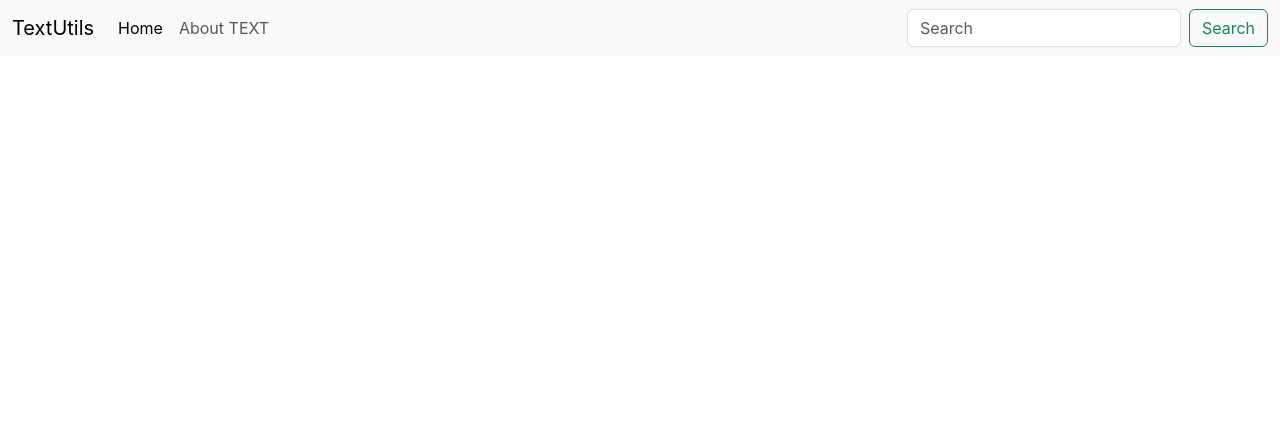
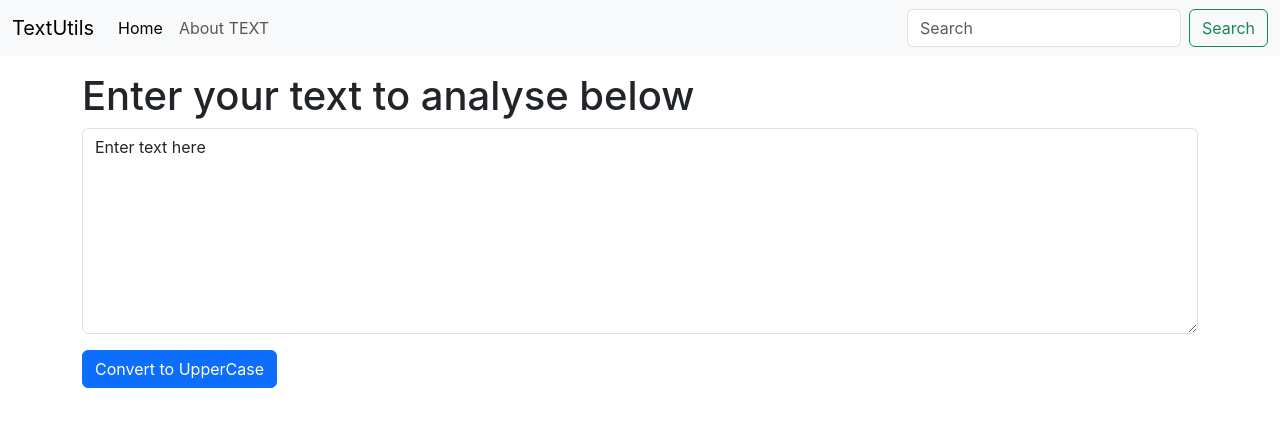
Before and after one commit to imneerajsharma/React, a React (Create React App) app in the folder React_Course/textutils/: page / in a window 1280 px wide. Shown: the top 426 px of the page. Built offline with nearby package versions, Linux system fonts and the light colour scheme.

Commit message:
Understanding State & Handling Events in React

```diff
--- a/React_Course/textutils/src/App.js
+++ b/React_Course/textutils/src/App.js
@@ -1,17 +1,21 @@
 //import logo from './logo.svg';
 import './App.css';
 import Navbar from './components/Navbar';
+import TextForm from './components/TextForm';
 
 
 function App() {
   return (
-<>
+          <>
 
-<Navbar title="TextUtils" aboutText="About TEXT"/>
+            <Navbar title="TextUtils" aboutText="About TEXT"/>
+            <div className="container my-3">
+              <TextForm heading="Enter your text to analyse below"/>
+            </div>
 
 
 
-</>
+          </>
 
 
   );
--- /dev/null
+++ b/React_Course/textutils/src/components/TextForm.js
@@ -0,0 +1,29 @@
+import React, {useState} from 'react'
+
+export default function TextForm(props) {
+    const handleUpClick =() =>{
+        // console.log("Uppercase was Clicked" +text);
+        let newText=text.toUpperCase();
+        setText(newText);
+    }
+    const handleOnChange =(event) =>{
+        // console.log(" handleOnChange ");
+        setText(event.target.value)
+    }
+
+    const[text,setText]=useState('Enter text here');
+    // text = "new text"; // Wrong way to change the state
+    // setText("new text"); // Correct way to change the state
+
+
+  return (
+    <div>
+        <h1>{props.heading}</h1>
+        <div className="mb-3">
+
+        <textarea className="form-control" value={text} onChange={handleOnChange} id="myBox" rows="8"></textarea>
+        </div>
+        <button className="btn btn-primary" onClick={handleUpClick}>Convert to UpperCase</button>
+    </div>
+  )
+}
```
